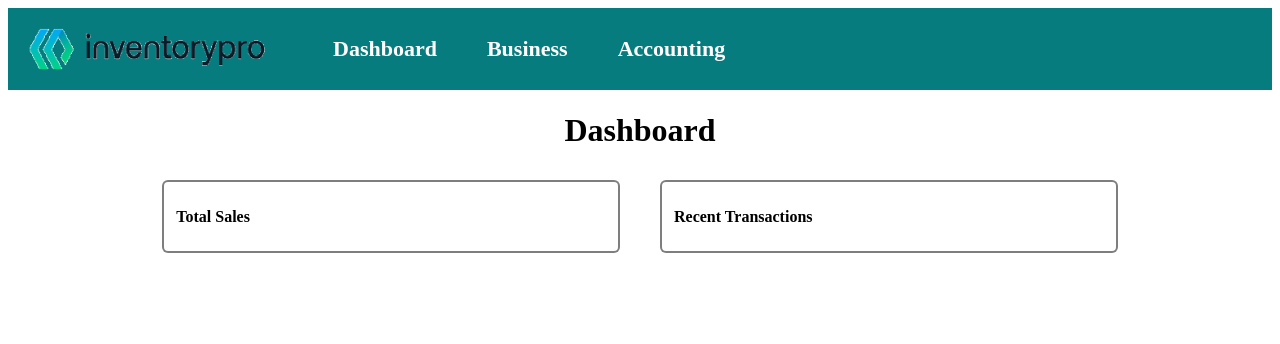
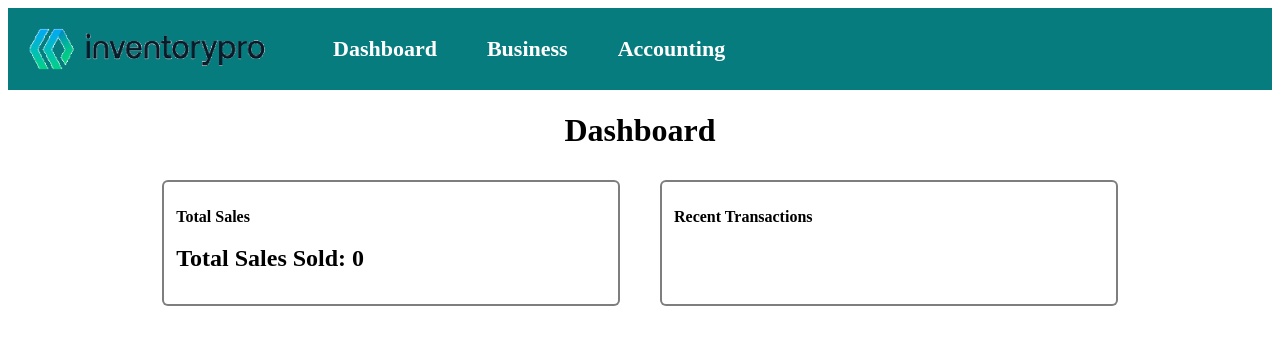
Before and after one commit to RyanWakey/InventoryManagementFrontend, a Vue app: page / in a window 1280 px wide. Shown: the top 344 px of the page. Built offline with nearby package versions, Linux system fonts and the light colour scheme; no server answers.

Commit message:
now displays the sales card.

```diff
--- a/src/views/DashboardPage.vue
+++ b/src/views/DashboardPage.vue
@@ -10,6 +10,7 @@
           <h2>Total Sales</h2>
         </template>
         <!-- Content for total Sales -->
+        <SalesCard />
       </DashboardCard>
       <DashboardCard class="dashboard-card">
         <template v-slot:title>
@@ -24,11 +25,13 @@
 
 <script>
 import DashboardCard from '@/components/DashboardCard.vue';
+import SalesCard from '@/components/SalesCard.vue';
 
 export default {
   name: 'DashboardHome',
   components: {
-    DashboardCard
+    DashboardCard,
+    SalesCard
   }
 }
 </script>
```
